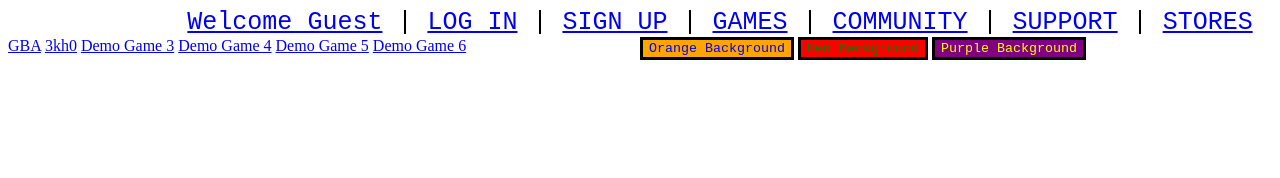
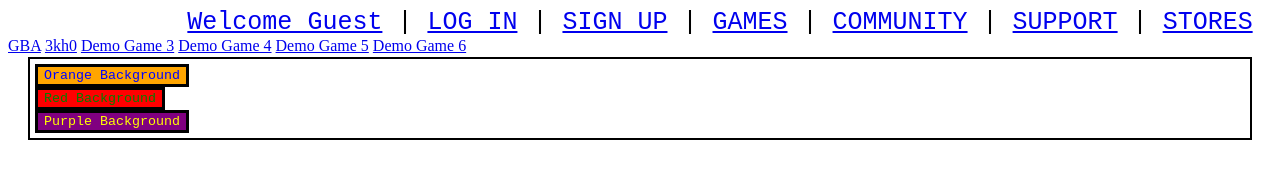
Before and after one commit to sidharthkiscool/sidharthkiscool.github.io, a plain HTML site: page index.html in a window 1280 px wide. Drawn offline with Linux system fonts and the light colour scheme.

Commit message:
100th Commit!!! 🎉🥳🎊🎈🎉
adding divs for all the buttons

```diff
--- a/index.html
+++ b/index.html
@@ -46,6 +46,12 @@
 		    font-family: monospace;
 		    cursor: pointer;
 	    }
+
+	    .buttons {
+		    border: 2px solid black;
+		    margin: 20px;
+		    padding: 5px;
+	    }
     </style>
 
   </head>
@@ -68,11 +74,29 @@
     <a href="#">Demo Game 6</a>
 </div>
 
-	<button class="orange-button"; onclick="orangeTheme()">Orange Background</button>
+<div class="buttons">
 
-	<button class="red-button"; onclick="redTheme()">Red Background</button>
+	<div>
 
-	<button class="purple-button"; onclick="purpleTheme()">Purple Background</button>
+		<button class="orange-button"; onclick="orangeTheme()">Orange Background</button>
+
+	</div>
+
+
+	<div>
+
+		<button class="red-button"; onclick="redTheme()">Red Background</button>
+
+	</div>
+
+
+	<div>
+
+		<button class="purple-button"; onclick="purpleTheme()">Purple Background</button>
+
+	</div>
+
+</div>
 
 	<script>
 		var theBackground = document.body;
```
